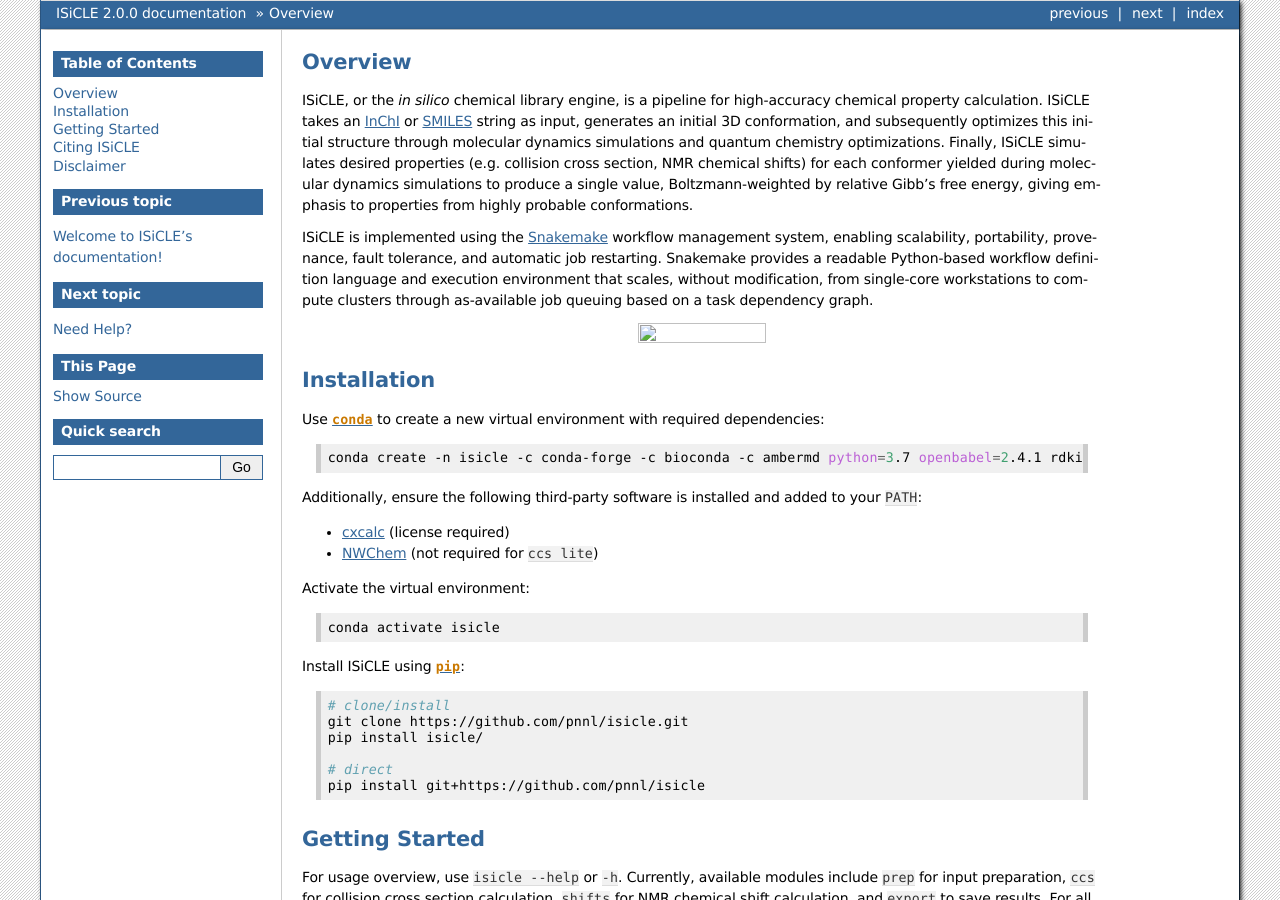
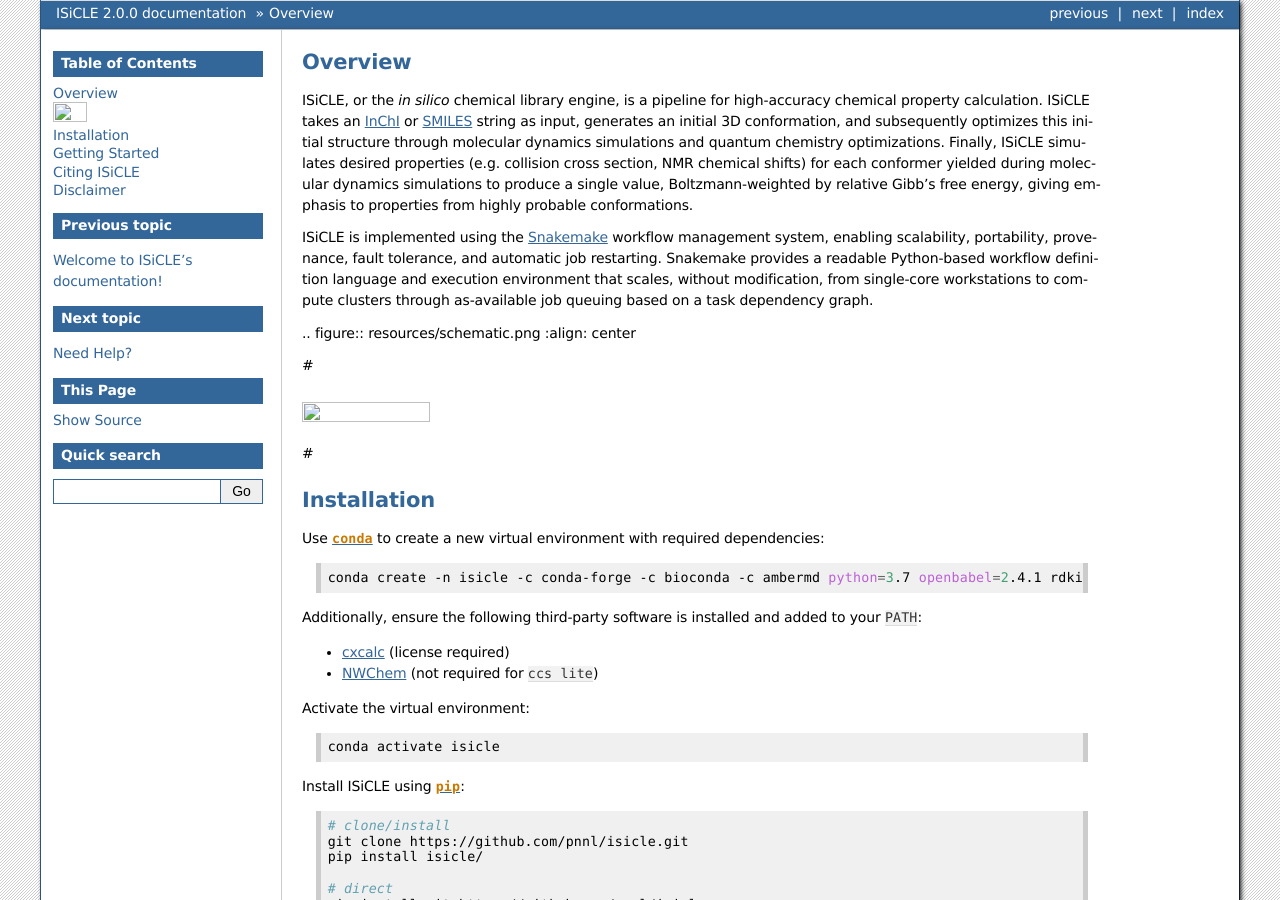
Before and after one commit to amyjystad/isicle-docs, a Sphinx documentation site: the page built from source/README.md, in a window 1280 px wide and 900 px high. Built offline with Sphinx 7.4.7, drawn with Linux system fonts in a browser that asks for light colours.

```diff
--- a/source/README.md
+++ b/source/README.md
@@ -4,9 +4,13 @@
 
 ISiCLE is implemented using the [Snakemake](https://snakemake.readthedocs.io) workflow management system, enabling scalability, portability, provenance, fault tolerance, and automatic job restarting. Snakemake provides a readable Python-based workflow definition language and execution environment that scales, without modification, from single-core workstations to compute clusters through as-available job queuing based on a task dependency graph.
 
-<p align="center">
-  <img align="center" src="resources/schematic.png" width="40%" height="40%">
-</p>
+.. figure:: resources/schematic.png
+   :align: center
+
+
+#<p align="center">
+#  <img align="center" src="resources/schematic.png" width="40%" height="40%">
+#</p>
 
 Installation
 ============
```
